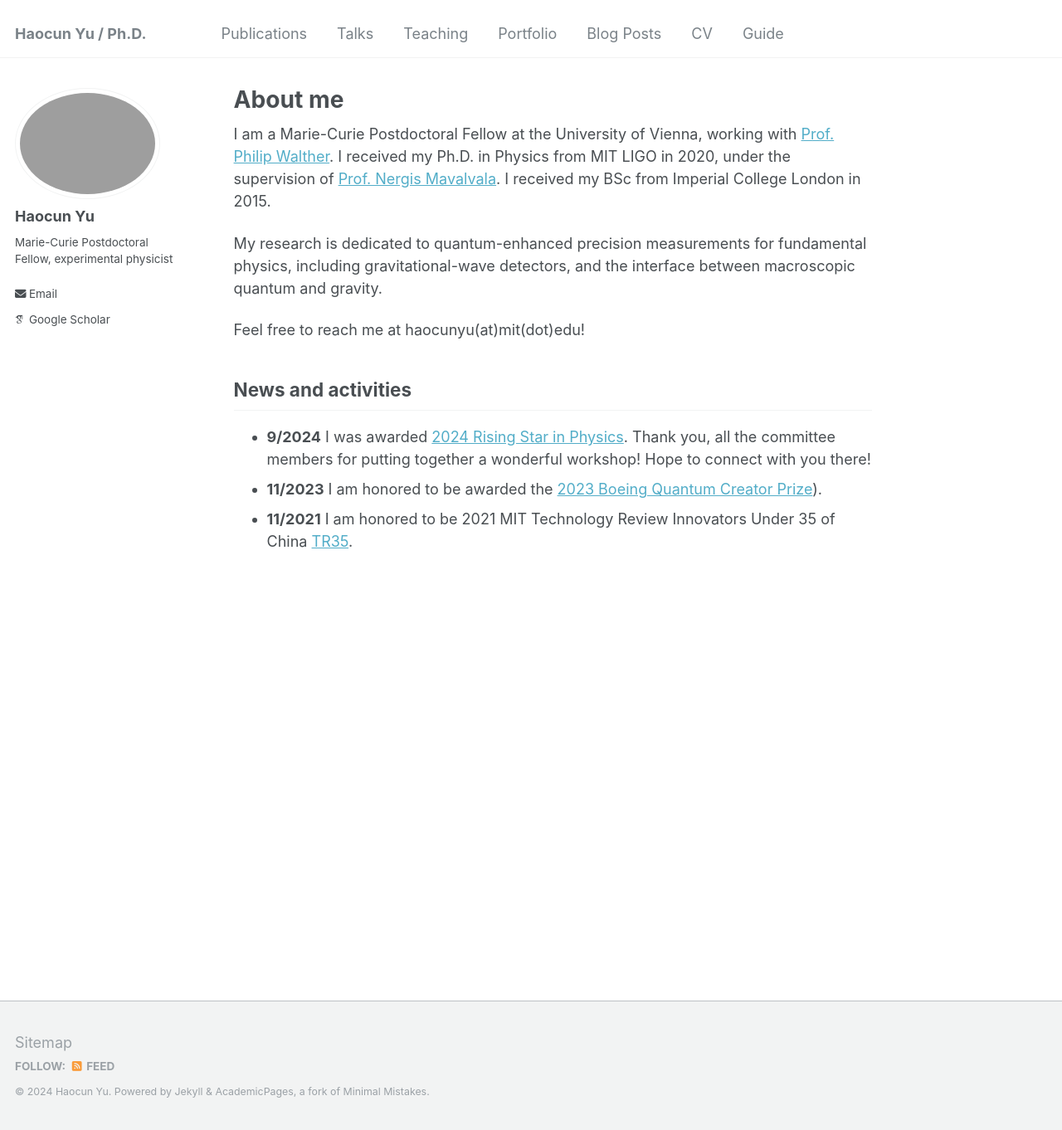
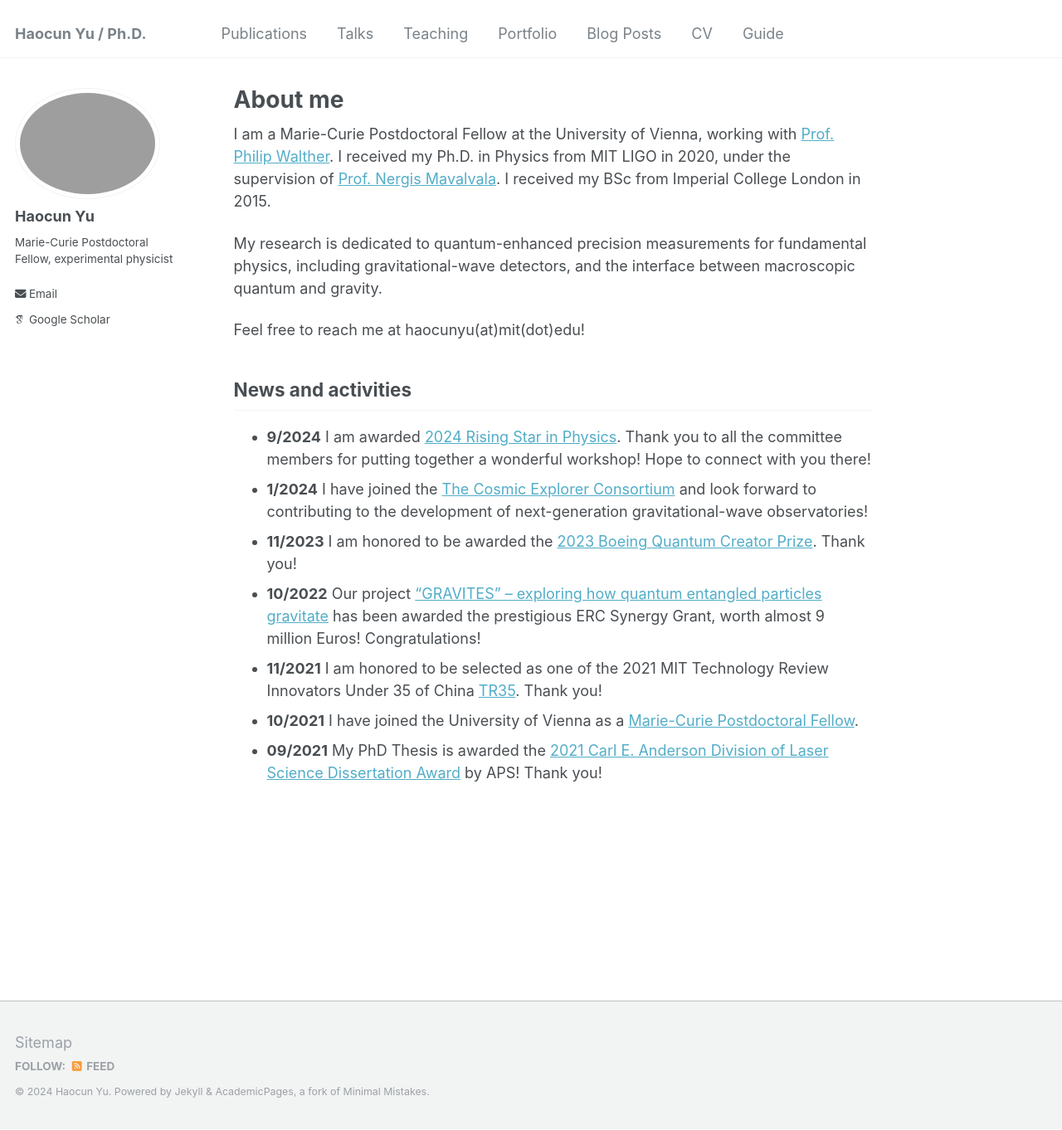
Before and after one commit to Haocun/haocun.github.io, a Jekyll site: the page built from _pages/about.md, in a window 1280 px wide and 1362 px high. Shown: the whole window at 83% size. Built offline with Jekyll 4.4.1, drawn with Linux system fonts in a browser that asks for light colours; some web fonts are replaced.

Commit message:
add news

```diff
--- a/_pages/about.md
+++ b/_pages/about.md
@@ -16,9 +16,13 @@ Feel free to reach me at haocunyu(at)mit(dot)edu!
 
 
 ## News and activities
-* **9/2024** I was awarded [2024 Rising Star in Physics](https://www.physics.columbia.edu/content/2024-rising-stars-physics-workshop). Thank you, all the committee members for putting together a wonderful workshop! Hope to connect with you there!
-* **11/2023** I am honored to be awarded the [2023 Boeing Quantum Creator Prize](https://chicagoquantum.org/education-and-training/2023-boeing-quantum-creators-prize-winners)).
-* **11/2021** I am honored to be 2021 MIT Technology Review Innovators Under 35 of China [TR35](https://www.innovatorsunder35.com/the-list/haocun-yu/).
+* **9/2024** I am awarded [2024 Rising Star in Physics](https://www.physics.columbia.edu/content/2024-rising-stars-physics-workshop). Thank you to all the committee members for putting together a wonderful workshop! Hope to connect with you there!
+* **1/2024** I have joined the [The Cosmic Explorer Consortium](https://cosmicexplorer.org/consortium.html) and look forward to contributing to the development of next-generation gravitational-wave observatories!
+* **11/2023** I am honored to be awarded the [2023 Boeing Quantum Creator Prize](https://chicagoquantum.org/education-and-training/2023-boeing-quantum-creators-prize-winners). Thank you!
+* **10/2022** Our project ["GRAVITES" – exploring how quantum entangled particles gravitate](https://medienportal.univie.ac.at/en/media/recent-press-releases/detailansicht-en/artikel/erc-synergy-grant-for-shining-light-on-the-interplay-between-gravity-and-the-quantum-world/) has been awarded the prestigious ERC Synergy Grant, worth almost 9 million Euros! Congratulations!
+* **11/2021** I am honored to be selected as one of the 2021 MIT Technology Review Innovators Under 35 of China [TR35](https://www.innovatorsunder35.com/the-list/haocun-yu/). Thank you!
+* **10/2021** I have joined the University of Vienna as a [Marie-Curie Postdoctoral Fellow](https://marie-sklodowska-curie-actions.ec.europa.eu/actions/postdoctoral-fellowships).
+* **09/2021** My PhD Thesis is awarded the [2021 Carl E. Anderson Division of Laser Science Dissertation Award](https://www.aps.org/funding-recognition/award/anderson-dissertation) by APS! Thank you!
 
 
 
```
